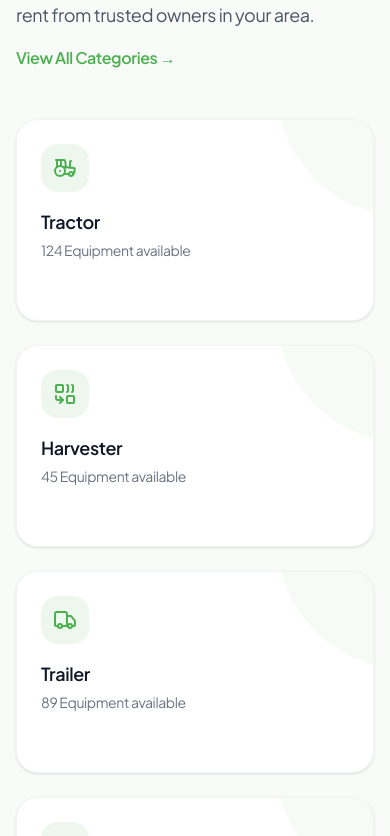
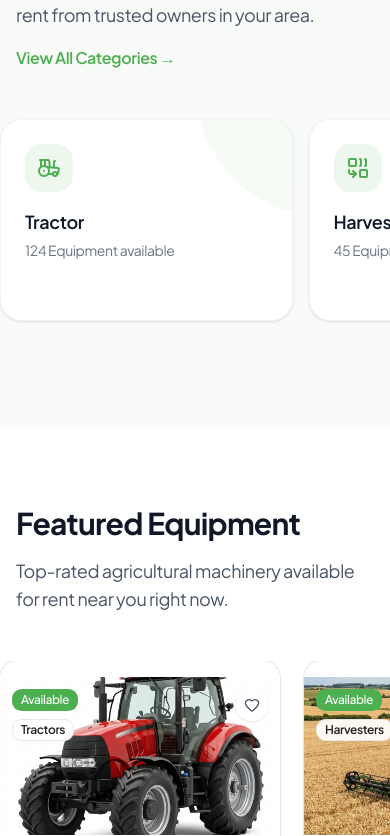
Before and after one commit to karthik-jakkula-840/Agrirent, a Next.js app: page / in a window 390 px wide. Shown: the part 1848-2684 px from the top of the page. Built offline with nearby package versions, Linux system fonts and the light colour scheme; no server answers; the database is empty.

Commit message:
feat: make category section horizontally scrollable on mobile

```diff
--- a/components/home/category-section.tsx
+++ b/components/home/category-section.tsx
@@ -81,15 +81,16 @@ export async function CategorySection() {
           </Link>
         </div>
 
-        <div className="grid grid-cols-1 sm:grid-cols-2 lg:grid-cols-4 gap-6">
+        <div className="flex overflow-x-auto pb-6 snap-x snap-mandatory scrollbar-hide -mx-4 px-4 sm:mx-0 sm:px-0 sm:grid sm:grid-cols-2 lg:grid-cols-4 gap-4 sm:gap-6">
           {displayCategories.map((category) => (
+            <div key={category.id} className="min-w-[280px] w-[75vw] sm:w-auto sm:min-w-0 snap-start shrink-0">
               <CategoryCard
-              key={category.id}
                 id={category.id}
                 name={category.name}
                 count={category.count}
                 icon={<category.icon className="h-6 w-6" />}
               />
+            </div>
           ))}
         </div>
       </div>
```
Lines whose indentation alone changed are shown as unchanged.
